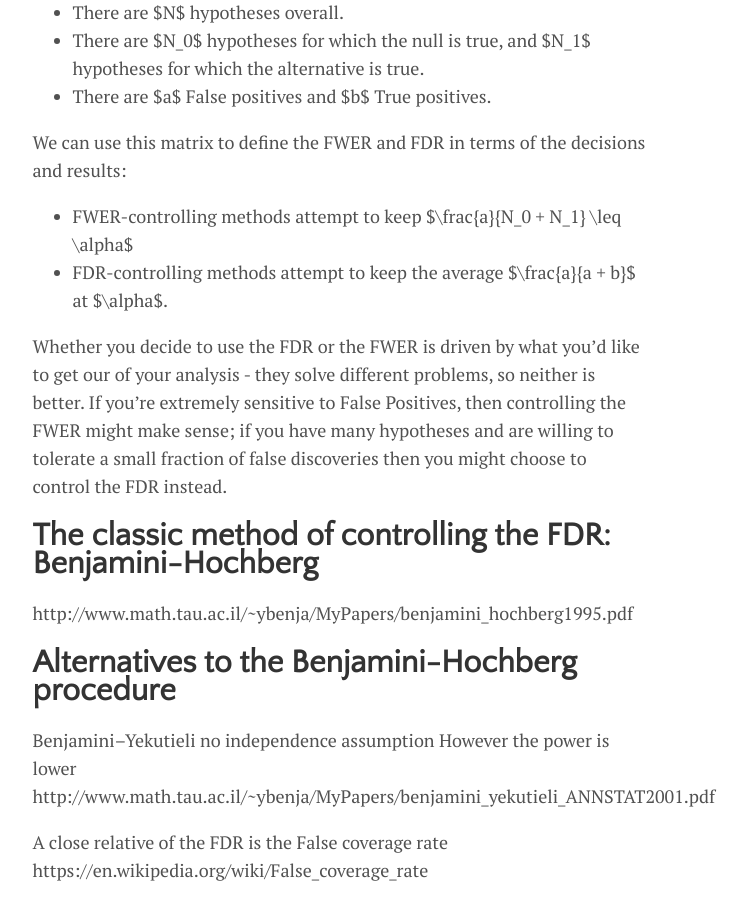
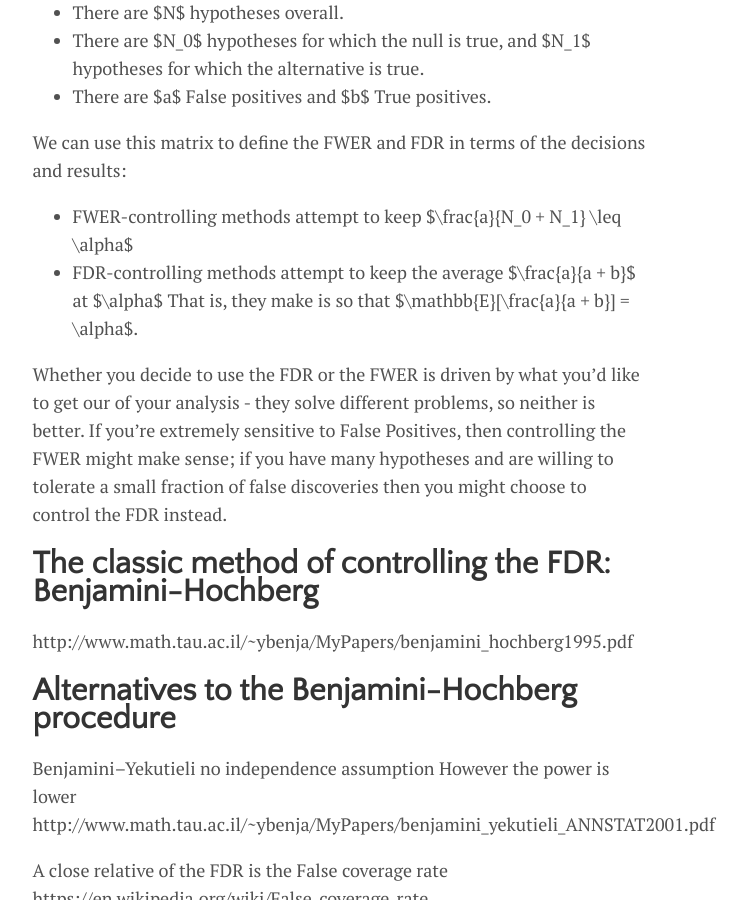
Before and after one commit to lmc2179/lmc2179.github.io, a Jekyll site: the page built from drafts/fdr.md, in a window 1280 px wide and 900 px high, scrolled down 2597 px. Shown: the whole window, without its empty margins (300-1047 px from the left). Built offline with Jekyll 4.4.1, drawn with Linux system fonts in a browser that asks for light colours.

Commit message:
Update fdr.md

```diff
--- a/drafts/fdr.md
+++ b/drafts/fdr.md
@@ -42,7 +42,7 @@ This is a bit of a mouthful, so we often summarize the four possible outcomes in
 
 We can use this matrix to define the FWER and FDR in terms of the decisions and results:
 - FWER-controlling methods attempt to keep $\frac{a}{N_0 + N_1} \leq \alpha$
-- FDR-controlling methods attempt to keep the average $\frac{a}{a + b}$ at $\alpha$.
+- FDR-controlling methods attempt to keep the average $\frac{a}{a + b}$ at $\alpha$ That is, they make is so that $\mathbb{E}[\frac{a}{a + b}] = \alpha$.
 
 Whether you decide to use the FDR or the FWER is driven by what you'd like to get our of your analysis - they solve different problems, so neither is better. If you're extremely sensitive to False Positives, then controlling the FWER might make sense; if you have many hypotheses and are willing to tolerate a small fraction of false discoveries then you might choose to control the FDR instead.
 
```
